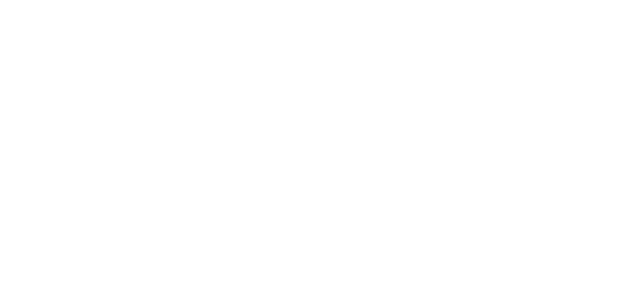
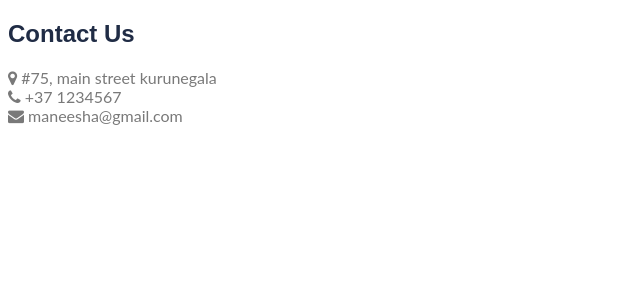
Before and after one commit to naveendperera/WAD-Assignment, a PHP site: page /contact-us.php in a window 1280 px wide. Before the commit the part shown is empty. Shown: the top 300 px of the page, without its empty margins (0-640 px from the left). Run offline with PHP 8.4, Linux system fonts and the light colour scheme.

Commit message:
added font awesome icons

```diff
--- a/contact-us.php
+++ b/contact-us.php
@@ -11,7 +11,19 @@
 </head>
 
 <body>
+<section id="contact-section">
+        <div class="container">
+            <h2>Contact Us</h2>
+            <div class="contact-form">
+                <div>
+                    <i class="fa fa-map-marker"></i><span class="form-info"> #75, main street kurunegala </span><br>
+                    <i class="fa fa-phone"> </i><span class="form-info"> +37 1234567 </span><br>
+                    <i class="fa fa-envelope"></i><span class="form-info"> maneesha@gmail.com</span>
+                </div>
 
+            </div>
+        </div>
+    </section>
 
 </body>
 
```
